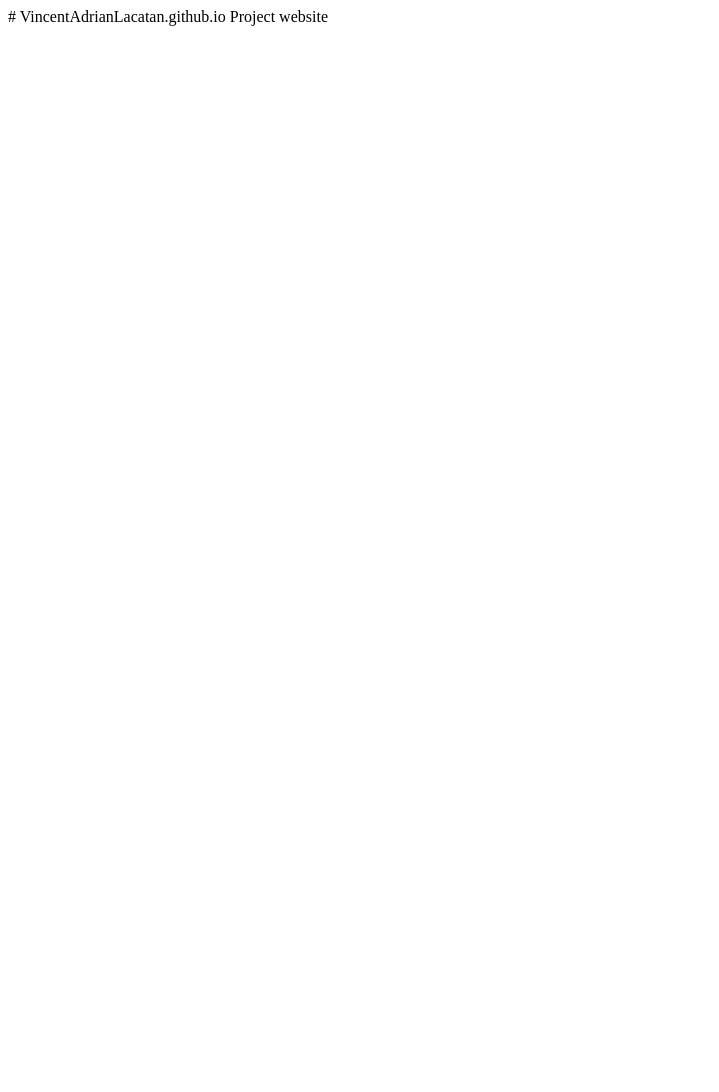
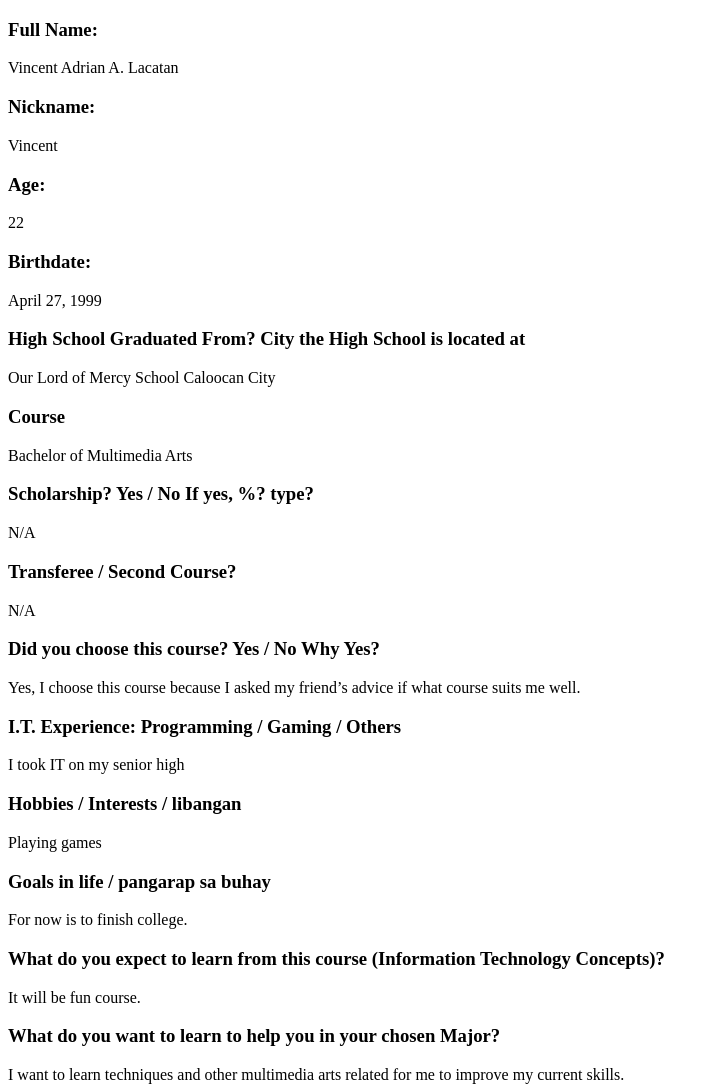
Before and after one commit to VincentAdrianLacatan/VincentAdrianLacatan.github.io, a plain HTML site: page index.html in a window 1280 px wide. Shown: the whole page, without its empty margins (0-719 px from the left). Before the commit the page ends 800 px from the top, so only its background shows below. Drawn offline with Linux system fonts and the light colour scheme.

Commit message:
Update index.html

```diff
--- a/index.html
+++ b/index.html
@@ -1,2 +1,74 @@
-# VincentAdrianLacatan.github.io
-Project website
+<!DOCTYPE html>
+<html>
+<body>
+<h3>Full Name:</h3>
+
+Vincent Adrian A. Lacatan
+
+<h3>Nickname:</h3>
+
+Vincent
+
+<h3>Age: </h3>
+
+22
+
+<h3>Birthdate: </h3>
+
+
+April 27, 1999
+
+
+<h3>High School Graduated From? City the High School is located at </h3>
+
+Our Lord of Mercy School Caloocan City
+
+
+<h3>Course </h3>
+
+Bachelor of Multimedia Arts
+
+
+<h3>Scholarship? Yes / No If yes, %? type? </h3>
+
+N/A
+
+
+
+<h3>Transferee / Second Course? </h3>
+
+N/A
+
+
+<h3>Did you choose this course? Yes / No
+
+Why Yes? </h3>
+
+Yes, I choose this course because I asked my friend’s advice if what course suits me well.
+
+
+<h3>I.T. Experience: Programming / Gaming / Others </h3>
+
+I took IT on my senior high
+
+
+<h3>Hobbies / Interests / libangan </h3>
+
+Playing games
+
+
+<h3>Goals in life / pangarap sa buhay </h3>
+
+For now is to finish college.
+
+
+<h3>What do you expect to learn from this course (Information Technology Concepts)? </h3>
+
+It will be fun course.
+
+
+<h3>What do you want to learn to help you in your chosen Major? </h3>
+
+I want to learn techniques and other multimedia arts related for me to improve my current skills.
+</body>
+</html>
```
